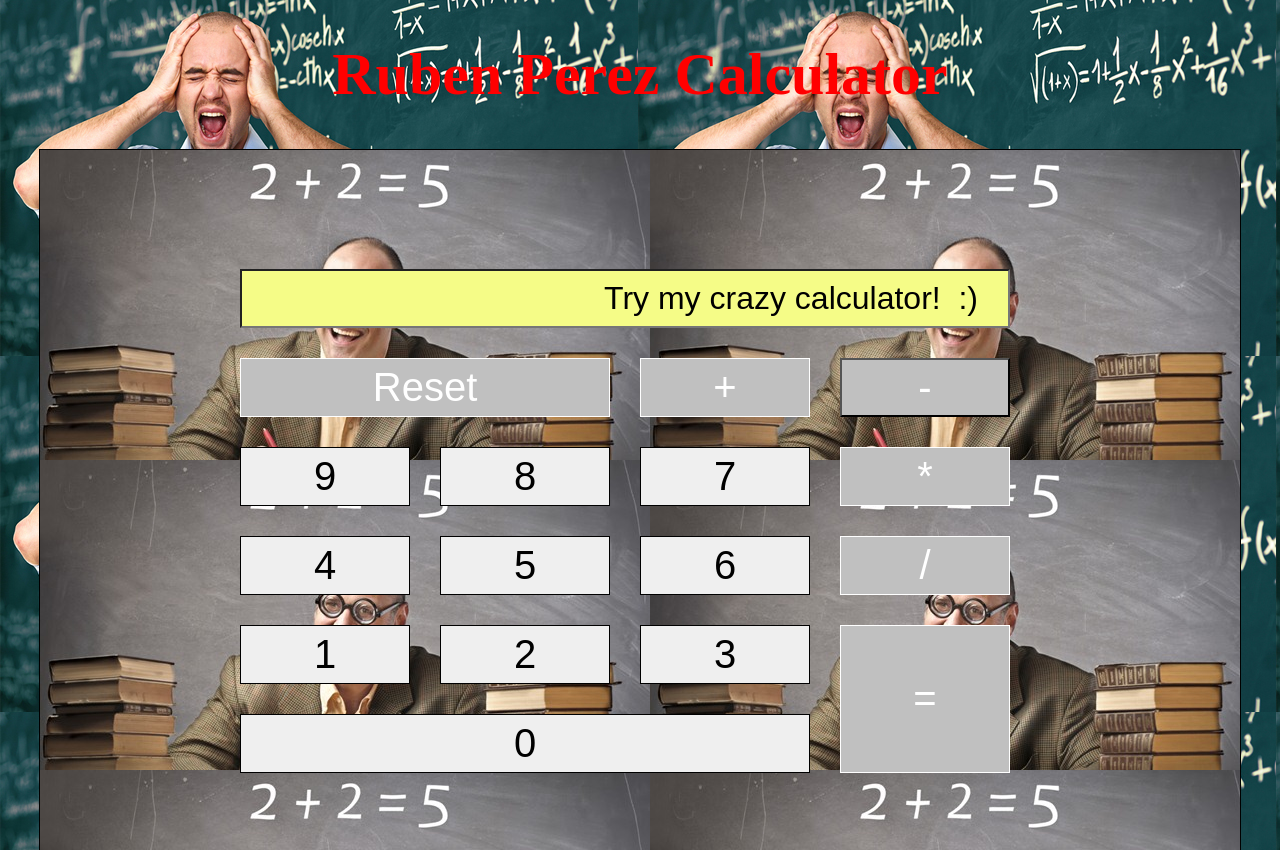
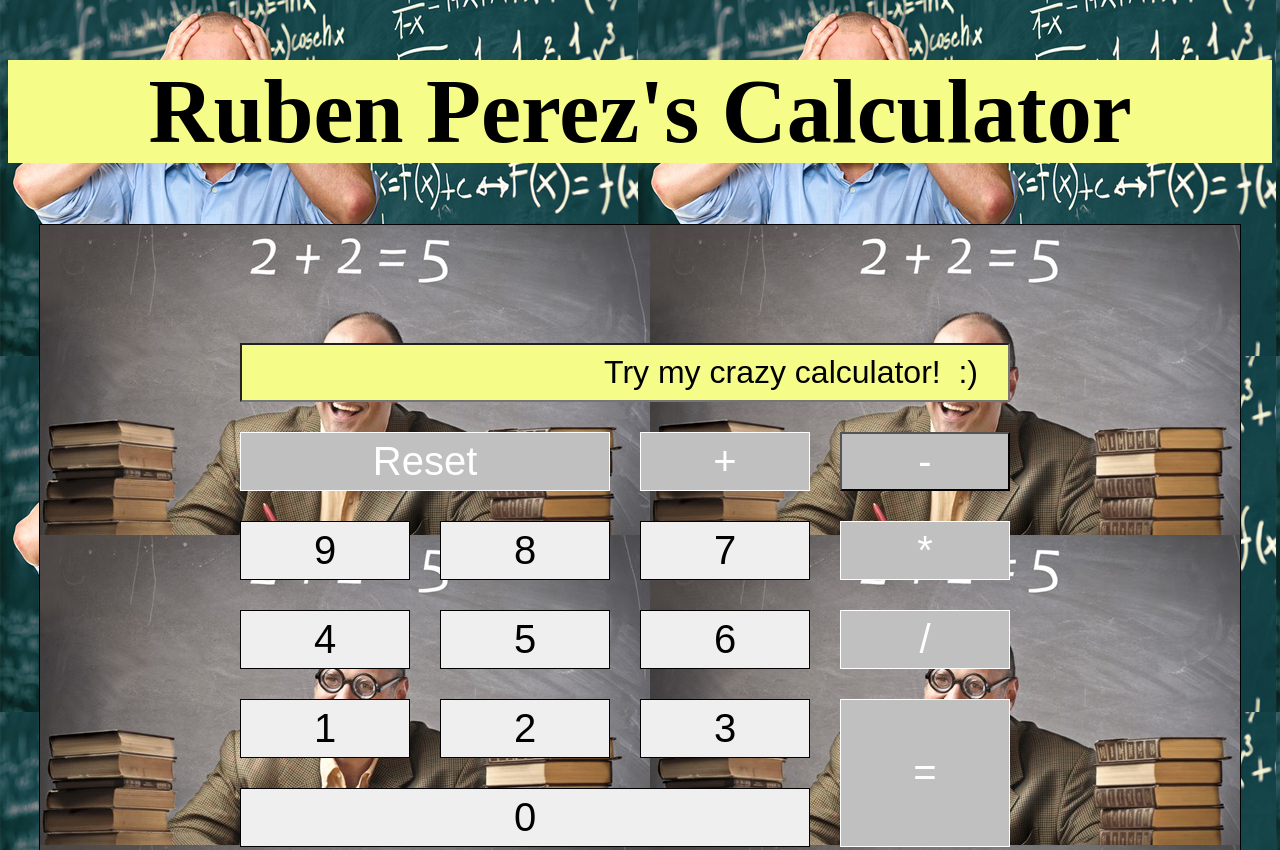
Before and after one commit to rubenperezf/JRS-calculator, a plain HTML site: page index.html in a window 1280 px wide. Shown: the top 850 px of the page. Drawn offline with Linux system fonts and the light colour scheme; a web font is replaced by a local one.

Commit message:
with style

```diff
--- a/index.html
+++ b/index.html
@@ -12,7 +12,7 @@
     </script>
 </head>
 <body>
-  <h1>Ruben Perez Calculator</h1>
+  <h1>Ruben Perez's Calculator</h1>
   <div class="grid-container">
     <input name="display" type="text" class="color_display" id="display" size="25">
     <input name="buttonReset" type="button" class="number" id="buttonReset" value="Reset"  onclick="restart()">
--- a/style.css
+++ b/style.css
@@ -21,8 +21,9 @@ input {
 
   h1 {
       text-align: center;
-      color: #FF0000;
-      font-size: 60px;
+      color: #000;
+      font-size: 90px;
+      background-color: #F5FC87;
   }
   .grid-container input {
       margin-top: 30px;
```
